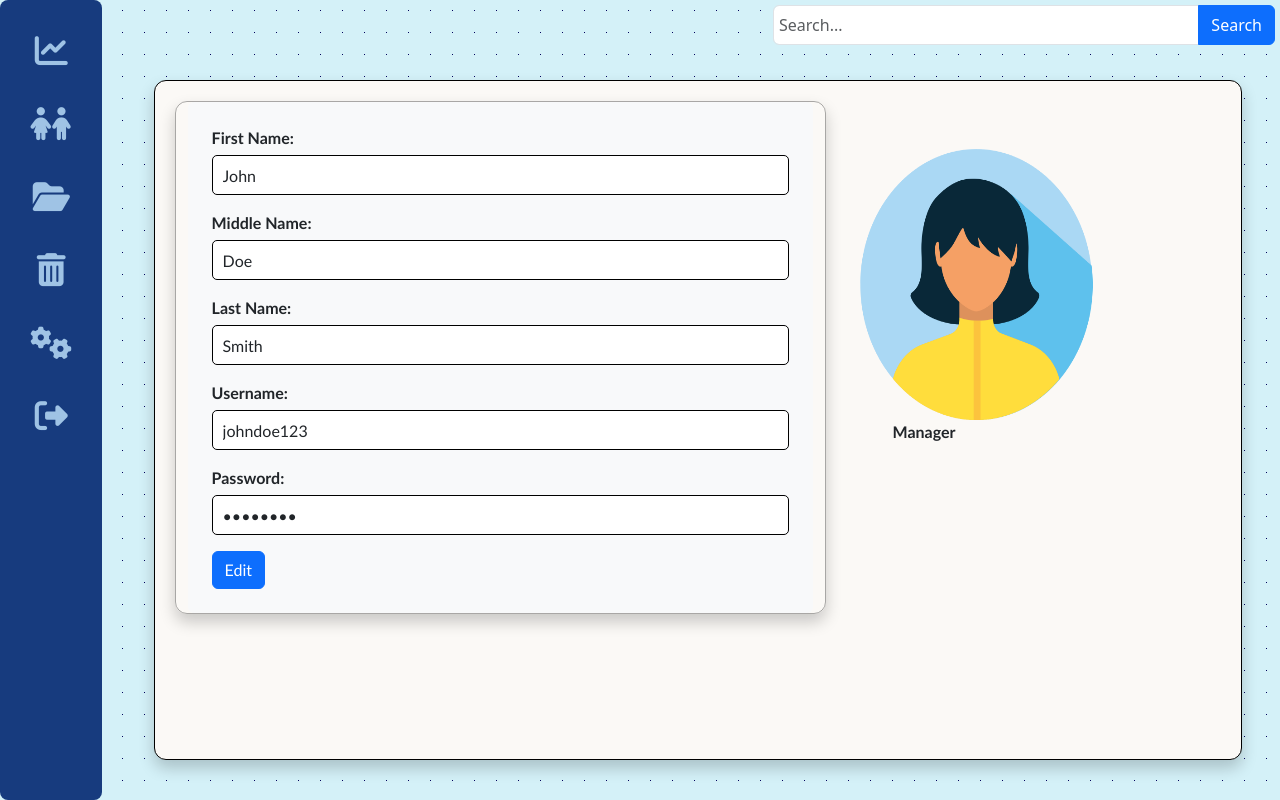
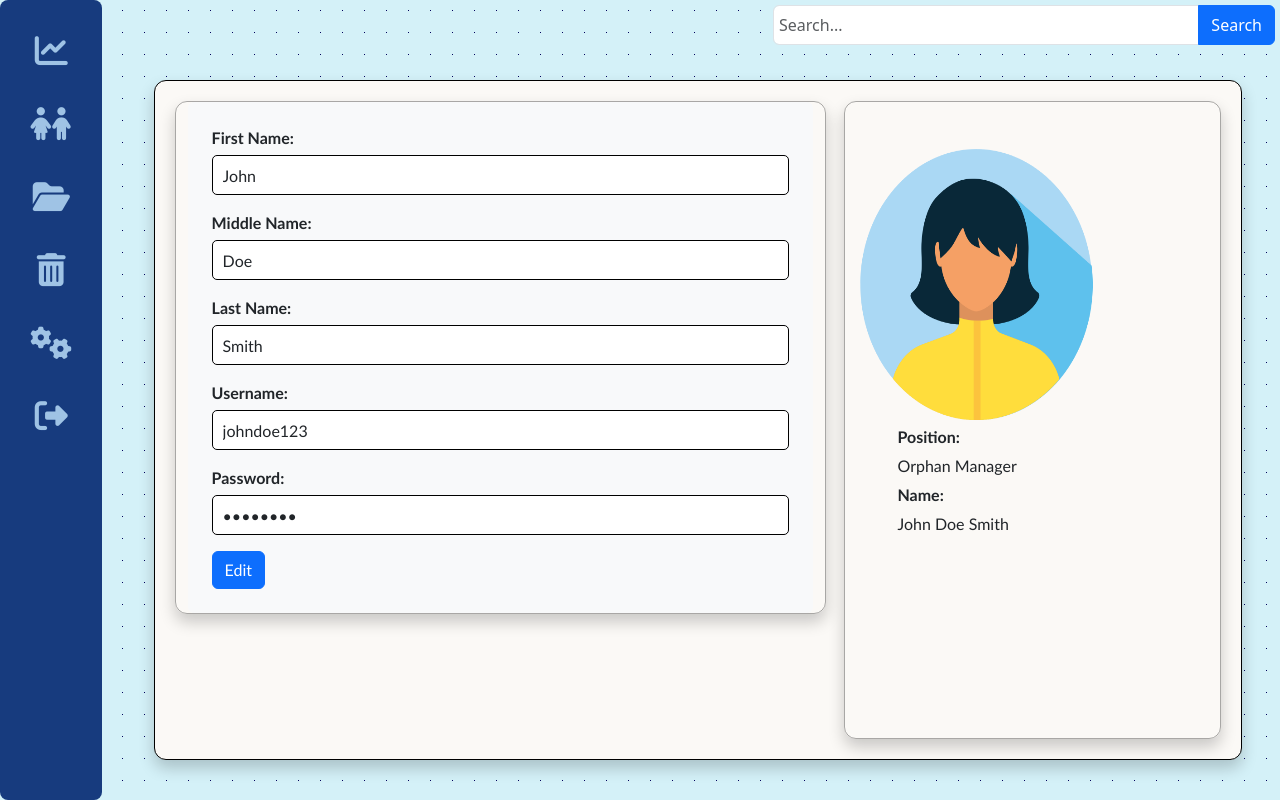
Before and after one commit to louvi11a/capstoneProject, a Django app: template orphans/templates/orphans/Setting.html in a window 1280 px wide. Run offline with Django 4.2, Linux system fonts and the light colour scheme; the template is opened without the code that fills it, so the values that code supplies are empty; some libraries are stand-ins or nearby versions.

Commit message:
design sa  setting html

```diff
--- a/orphans/templates/orphans/Setting.html
+++ b/orphans/templates/orphans/Setting.html
@@ -94,14 +94,23 @@
             </div>
           </div>
         </div>
+
+
+        <div class="container-profile">
         <div class="profile">
           <img class="larger-image" src="../Images/Setting.png" alt="Logout"><br>
           <ul>
-            <p><strong>
-              Manager </strong>
+            <p>
+              <strong> Position: </strong>
             </p>
+            <p>Orphan Manager</p>
+            <p>
+              <strong> Name: </strong>
+            </p>
+            <p>John Doe Smith</p>
           </ul>
         </div>
+      </div>
     </div>
 
 
--- a/static/Css/setting.css
+++ b/static/Css/setting.css
@@ -159,3 +159,18 @@ body {
     display: flex;
     justify-content: space-between;
 }
+
+
+.container-profile{
+    border: 1px solid rgba(0, 0, 0, 0.329);
+    height: 100%;
+    width: 36%;
+    float: right;
+    border-radius: 12px;
+    box-shadow: 0px 8px 16px 0px rgba(0,0,0,0.2);
+
+}
+
+.container-profile p{
+    margin: 5px;
+}
```
